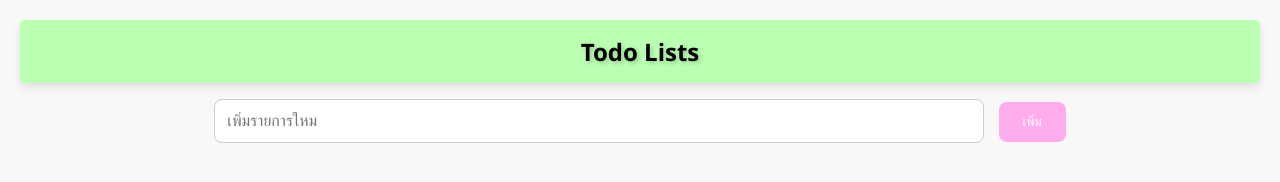
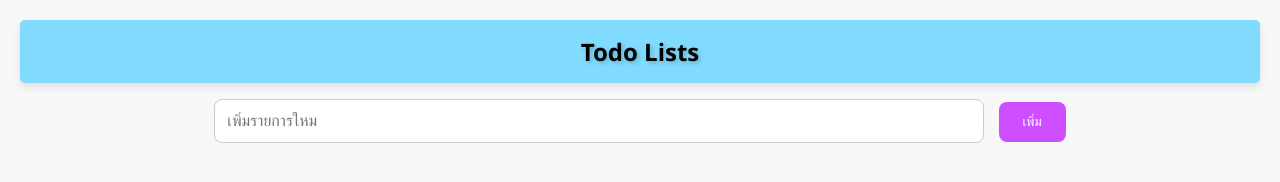
Before and after one commit to 65160113/88726065, a plain HTML site: page lab07/todo.html in a window 1280 px wide. Drawn offline with Linux system fonts and the light colour scheme.

Commit message:
ปรับสไตล์ CSS เพิ่มความสวย

```diff
--- a/lab07/scripts.js
+++ b/lab07/scripts.js
@@ -20,7 +20,7 @@ document.addEventListener("DOMContentLoaded", function () {
         todos.splice(index, 1);
         renderTodoList();
     }
-     function toggleComplete(index) {
+    function toggleComplete(index) {
         todos[index].completed = !todos[index].completed;
         renderTodoList();
     }
--- a/lab07/styles.css
+++ b/lab07/styles.css
@@ -8,7 +8,7 @@ body {
 h1 {
     color: #333;
     font-size: 24px;
-    background-color: #bbffb2;
+    background-color: #81dbff;
     padding: 15px;
     border-radius: 5px;
     color: rgb(0, 0, 0);
@@ -50,7 +50,7 @@ input[type="text"] {
 
 button {
     padding: 12px 24px;
-    background-color: #ffaced;
+    background-color: #cd4fff;
     color: white;
     border: none;
     border-radius: 8px;
@@ -59,5 +59,5 @@ button {
 }
 
 button:hover {
-    background-color: #0056b3;
+    background-color: #70d2ff;
 }
```
